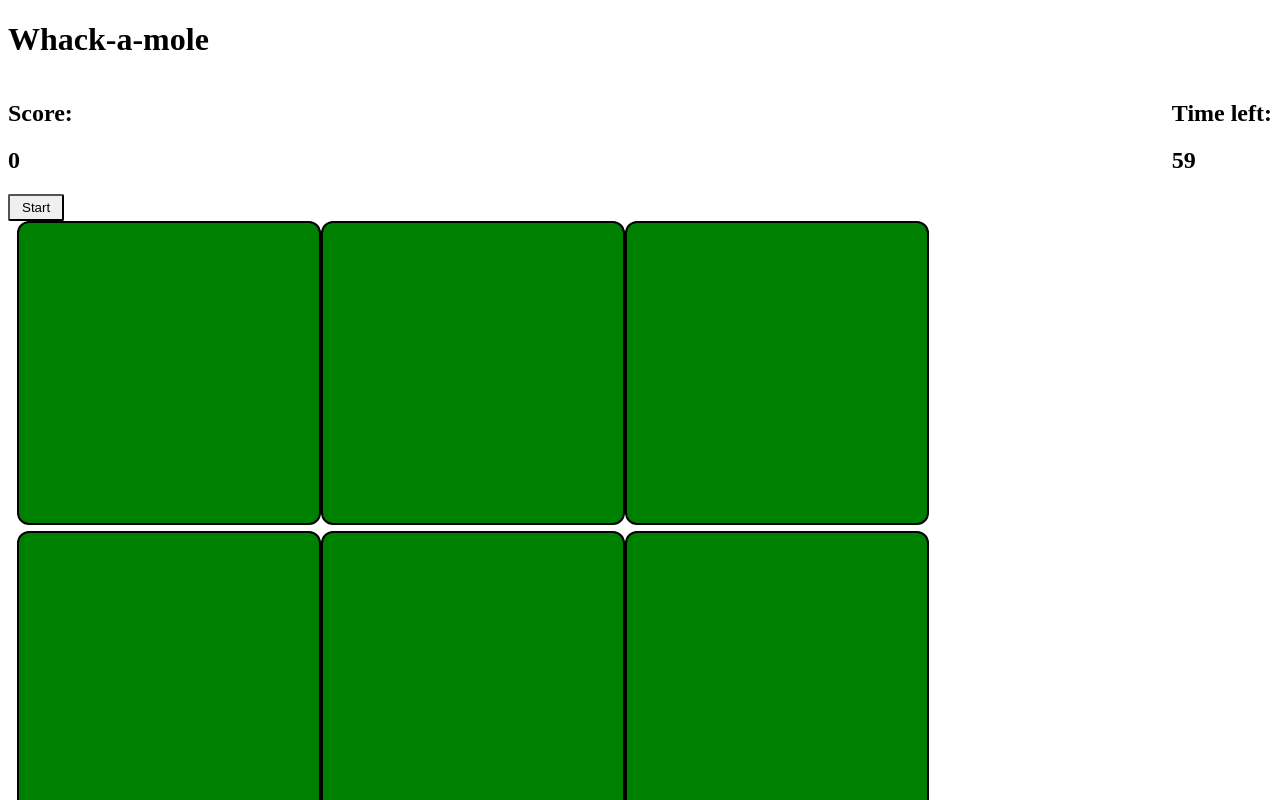
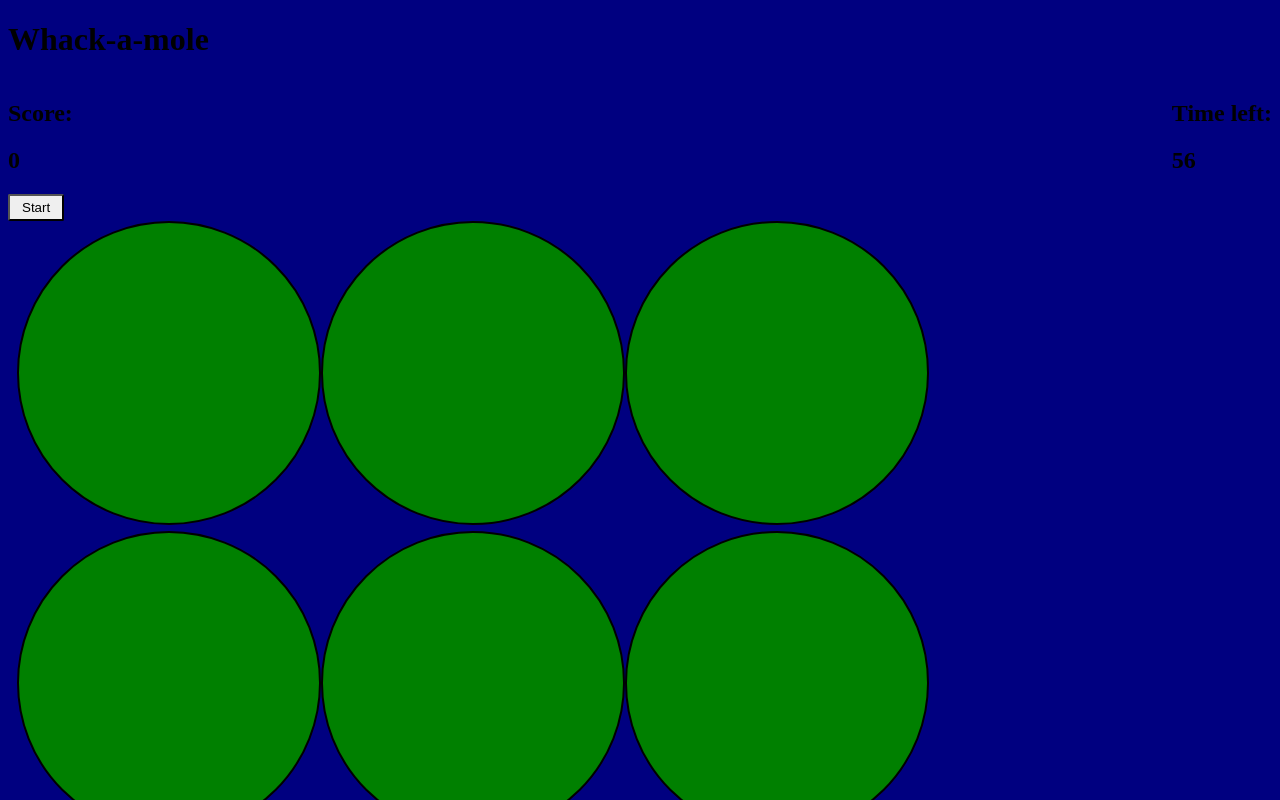
Before and after one commit to P-C-M-P/js-learning, a plain HTML site: page whack-a-mole/index.html in a window 1280 px wide. Both pictures are taken after a click on the button "Start". Shown: the top 800 px of the page. Drawn offline with Linux system fonts and the light colour scheme.

Commit message:
FIX code in line 18(converted the event listener into an onclick checker, still has problems but not too bad so far)

```diff
--- a/whack-a-mole/alternative.js
+++ b/whack-a-mole/alternative.js
@@ -15,9 +15,9 @@ function moveMole(){
 
     currentSquare.appendChild(mole);
 
-    currentSquare.addEventListener("click", function(){
+    currentSquare.onclick = function(){
         score++;
-    })
+    }
 
 }
 
@@ -31,9 +31,11 @@ function countDown(){
     if(time === 0){
         clearInterval(gameDuration)
         alert(`GAME OVER! your score is ${score}`)
+        time = 60;
+        score = 0;
     }
 }
 
 start.addEventListener("click", () => {
-    gameDuration = setInterval(countDown, 1000)
+    gameDuration = setInterval(countDown, 500)
 })
--- a/whack-a-mole/style.css
+++ b/whack-a-mole/style.css
@@ -1,7 +1,7 @@
 .square{
     width: 300px;
     height: 300px;
-    border-radius: 12px;
+    border-radius: 50%;
     border: 2px solid black;
     background-color: green;
 }
@@ -24,3 +24,7 @@ button{
     height: 100%;
     object-fit: contain;
 }
+
+body{
+    background-color: navy;
+}
```
